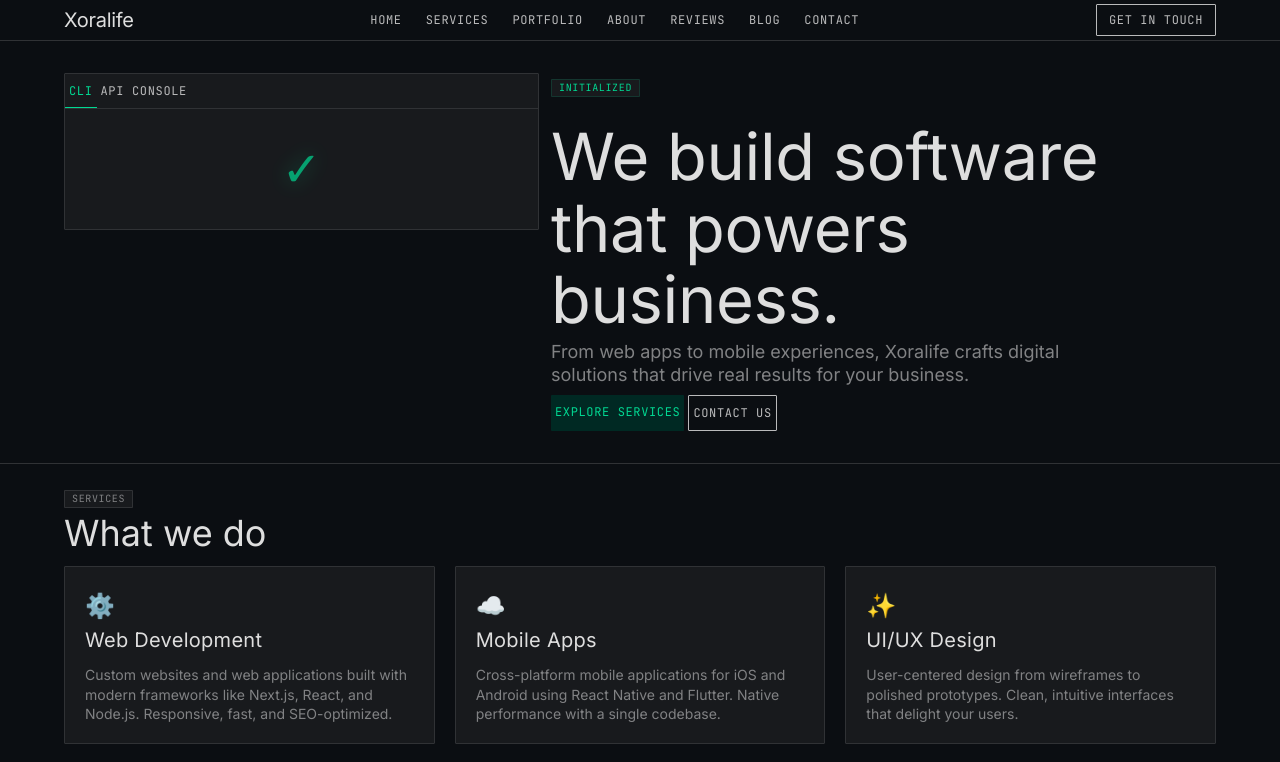
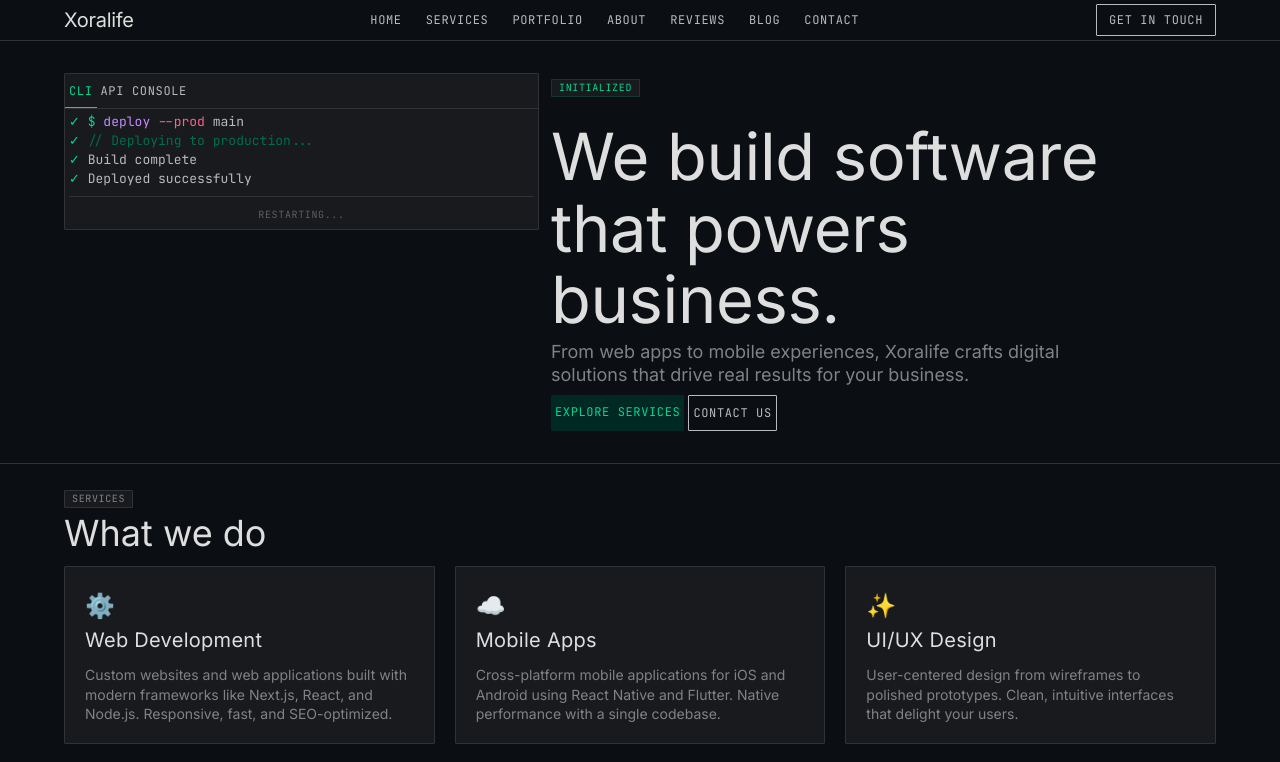
Before and after one commit to xoralife/company-with-opencode, a Next.js app: page / in a window 1280 px wide. Shown: the top 762 px of the page. Built offline with nearby package versions, Linux system fonts and the light colour scheme.

Commit message:
Terminal infinite loop animation - line by line typing with check mark, auto restart

```diff
--- a/components/TerminalPanel.tsx
+++ b/components/TerminalPanel.tsx
@@ -1,6 +1,6 @@
 "use client";
 
-import { useState, useEffect } from "react";
+import { useState, useEffect, useCallback } from "react";
 
 interface Part {
   text: string;
@@ -14,38 +14,103 @@ interface Line {
 const lines: Line[] = [
   { parts: [{ text: "$ ", color: "#00d892" }, { text: "deploy", color: "#c58aff" }, { text: " --prod", color: "#ff6285" }, { text: " main", color: "#bababb" }] },
   { parts: [{ text: "// Deploying to production...", color: "#006d4a" }] },
-  { parts: [{ text: "✓ ", color: "#00d892" }, { text: "Build complete", color: "#bababb" }] },
-  { parts: [{ text: "✓ ", color: "#00d892" }, { text: "Deployed successfully", color: "#bababb" }] },
+  { parts: [{ text: "Build complete", color: "#bababb" }] },
+  { parts: [{ text: "Deployed successfully", color: "#bababb" }] },
 ];
 
-function flattenLines(lines: Line[]): { char: string; color: string; lineEnd: boolean }[] {
-  const result: { char: string; color: string; lineEnd: boolean }[] = [];
-  for (const line of lines) {
-    for (const part of line.parts) {
-      for (const char of part.text) {
-        result.push({ char, color: part.color, lineEnd: false });
+const LINE_END_DELAY = 500;
+const CHAR_DELAY = 35;
+const RESTART_DELAY = 2000;
+
+interface CharInfo {
+  char: string;
+  color: string;
+  lineIndex: number;
+}
+
+function buildChars(lines: Line[]): CharInfo[] {
+  const result: CharInfo[] = [];
+  for (let li = 0; li < lines.length; li++) {
+    for (const part of lines[li].parts) {
+      for (const c of part.text) {
+        result.push({ char: c, color: part.color, lineIndex: li });
       }
     }
-    result.push({ char: "\n", color: "#bababb", lineEnd: true });
   }
   return result;
 }
 
-const chars = flattenLines(lines);
+const allChars = buildChars(lines);
+
+function getLineRange(lineIndex: number): { start: number; end: number } {
+  const start = allChars.findIndex((c) => c.lineIndex === lineIndex);
+  const end = allChars.length - 1 - [...allChars].reverse().findIndex((c) => c.lineIndex === lineIndex);
+  return { start, end: end + 1 };
+}
 
 export default function TerminalPanel() {
-  const [index, setIndex] = useState(0);
-  const [showCheck, setShowCheck] = useState(false);
+  const [charIndex, setCharIndex] = useState(0);
+  const [completedLines, setCompletedLines] = useState<Set<number>>(new Set());
+  const [phase, setPhase] = useState<"typing" | "waiting" | "complete">("typing");
+
+  const reset = useCallback(() => {
+    setCharIndex(0);
+    setCompletedLines(new Set());
+    setPhase("typing");
+  }, []);
 
   useEffect(() => {
-    if (index >= chars.length) {
-      const t = setTimeout(() => setShowCheck(true), 600);
+    if (phase === "complete") {
+      const t = setTimeout(reset, RESTART_DELAY);
       return () => clearTimeout(t);
     }
-    const delay = chars[index].lineEnd ? 400 : 35;
-    const t = setTimeout(() => setIndex(index + 1), delay);
+    if (phase === "waiting") return;
+    if (charIndex >= allChars.length) {
+      setPhase("complete");
+      return;
+    }
+
+    const ch = allChars[charIndex];
+    const isLastCharOfLine = charIndex === allChars.length - 1 || allChars[charIndex + 1].lineIndex !== ch.lineIndex;
+
+    if (isLastCharOfLine) {
+      const t = setTimeout(() => {
+        setCompletedLines((prev) => new Set(prev).add(ch.lineIndex));
+        setPhase("waiting");
+        setTimeout(() => {
+          setPhase("typing");
+          setCharIndex(charIndex + 1);
+        }, LINE_END_DELAY);
+      }, CHAR_DELAY);
+      return () => clearTimeout(t);
+    }
+
+    const t = setTimeout(() => setCharIndex(charIndex + 1), CHAR_DELAY);
     return () => clearTimeout(t);
-  }, [index]);
+  }, [charIndex, phase, reset]);
+
+  function renderLine(li: number) {
+    const { start, end } = getLineRange(li);
+    const isCompleted = completedLines.has(li);
+    const isCurrentLine = start <= charIndex && charIndex < end && !isCompleted;
+    const isBeyond = start >= charIndex && !isCompleted;
+
+    if (isBeyond) return null;
+
+    const typedHere = Math.min(charIndex - start, end - start);
+
+    return (
+      <div key={li} className="min-h-[1.45em]">
+        <span className={isCompleted ? "text-[#00d892]" : "invisible"}>✓ </span>
+        {allChars.slice(start, start + (isCompleted ? end - start : typedHere)).map((c, ci) => (
+          <span key={ci} style={{ color: c.color }}>{c.char}</span>
+        ))}
+        {isCurrentLine && (
+          <span className="ml-0.5 inline-block h-[14px] w-[2px] animate-pulse bg-[#00d892]" />
+        )}
+      </div>
+    );
+  }
 
   return (
     <div className="overflow-hidden rounded-[1px] border border-[#303235]" style={{ backgroundColor: "#181a1d" }}>
@@ -63,26 +128,14 @@ export default function TerminalPanel() {
           </button>
         ))}
       </div>
-      <div className="relative min-h-[120px] p-4 font-[family-name:var(--font-mono)] text-[13px] font-[400] leading-[1.45] text-[#bababb]">
-        {showCheck ? (
-          <div className="absolute inset-0 flex animate-pulse items-center justify-center">
-            <span className="text-[48px] text-[#00d892]" style={{ textShadow: "0 0 20px rgba(0,216,146,0.5)" }}>
-              &#10003;
+      <div className="min-h-[120px] p-4 font-[family-name:var(--font-mono)] text-[13px] font-[400] leading-[1.45] text-[#bababb]">
+        {lines.map((_, li) => renderLine(li))}
+        {phase === "complete" && (
+          <div className="mt-2 text-center pt-2 border-t border-[#303235]">
+            <span className="font-[family-name:var(--font-mono)] text-[10px] uppercase tracking-[0.064em] text-[#5d5e61]">
+              Restarting...
             </span>
           </div>
-        ) : (
-          <>
-            {chars.slice(0, index).map((c, i) =>
-              c.lineEnd ? (
-                <br key={i} />
-              ) : (
-                <span key={i} style={{ color: c.color }}>
-                  {c.char}
-                </span>
-              )
-            )}
-            <span className="ml-0.5 inline-block h-[14px] w-[2px] animate-pulse bg-[#00d892]" />
-          </>
         )}
       </div>
     </div>
```
